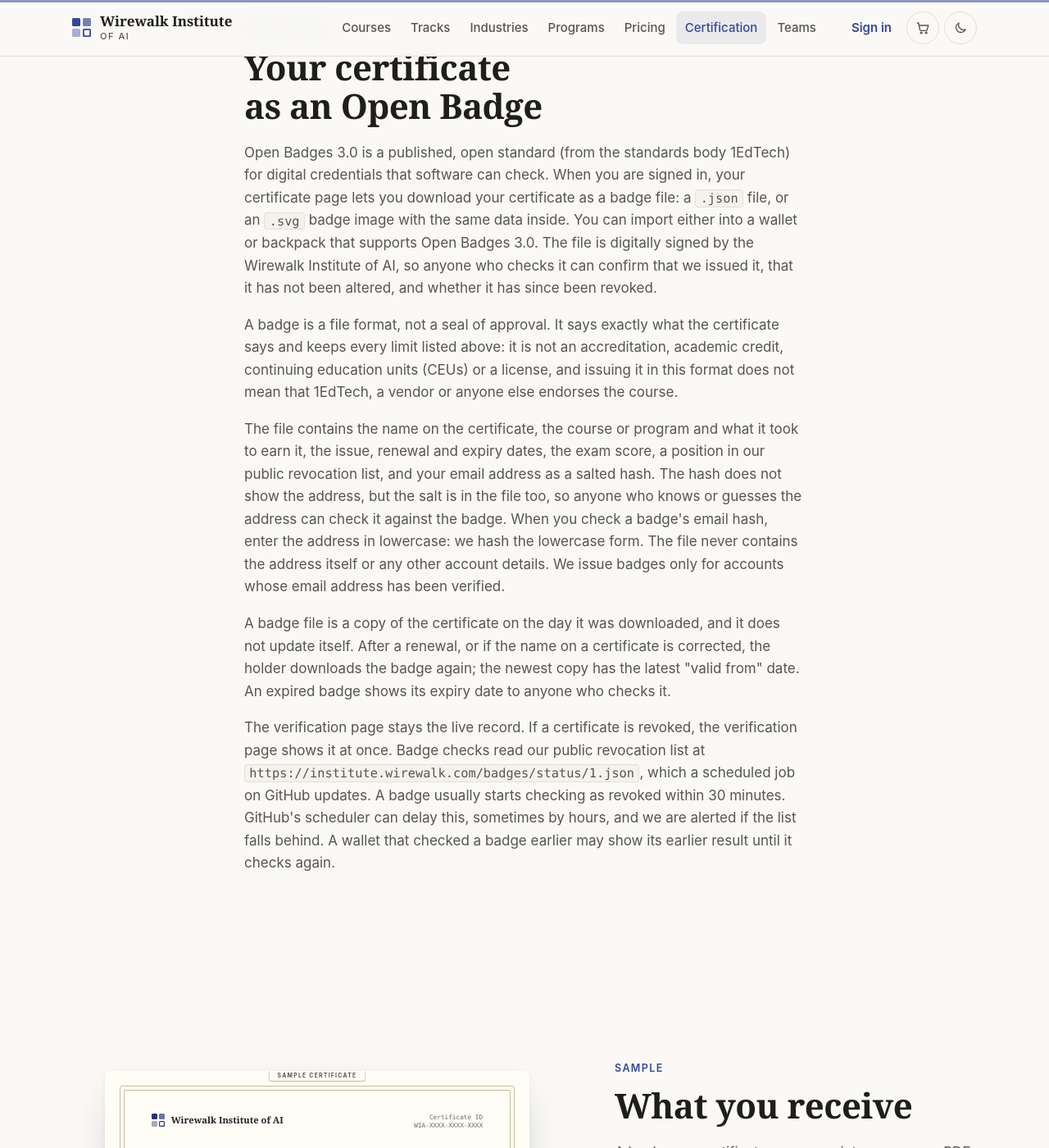
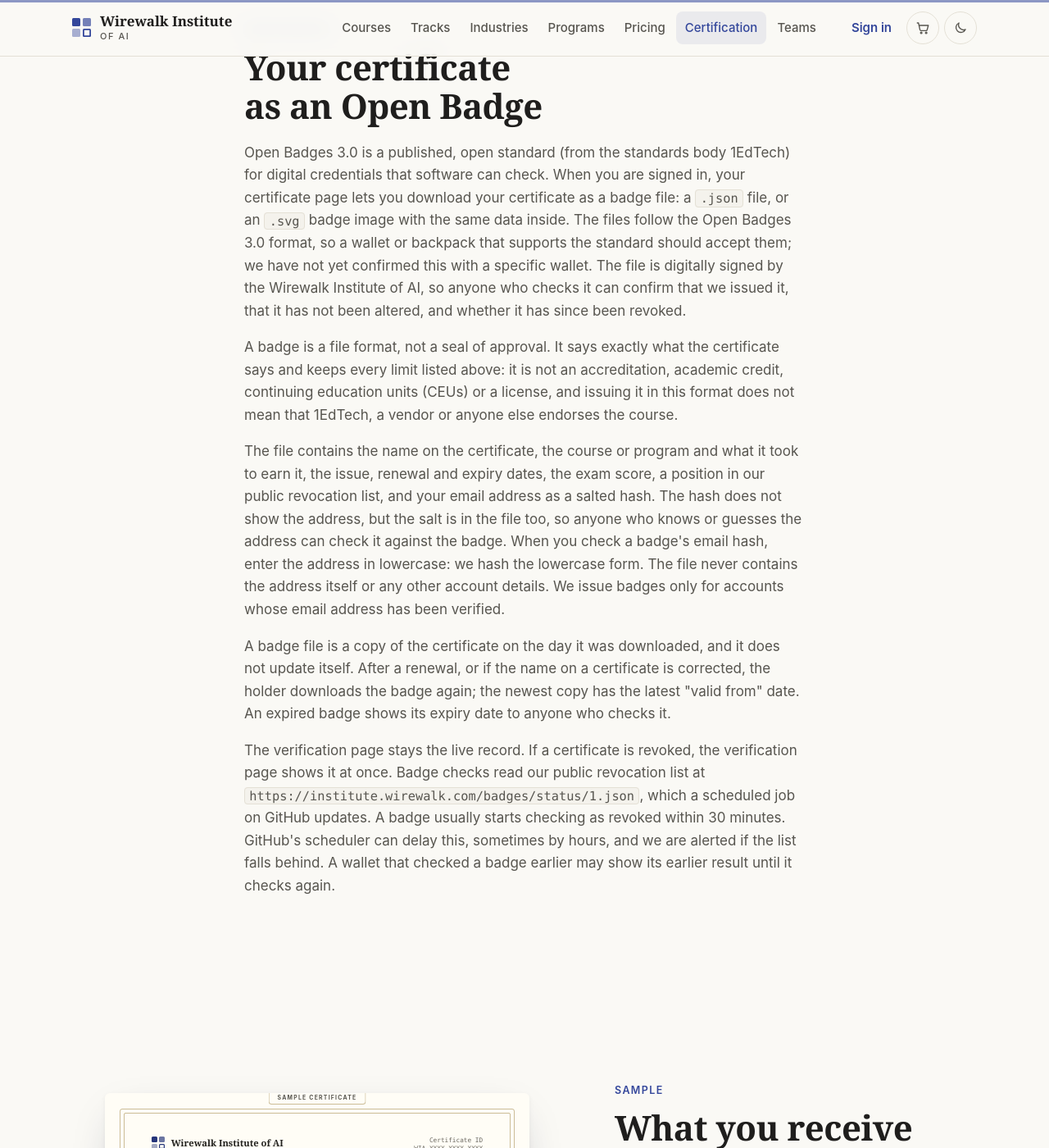
Before and after one commit to wirewalktech/institute-wirewalk, a Jekyll site: the page built from certification/index.html, in a window 1280 px wide and 1400 px high, scrolled down 3031 px. Shown: the whole window at 82% size. Built offline with Jekyll 4.4.1, drawn with Linux system fonts in a browser that asks for light colours.

Commit message:
Mobile overflow fixes (WIA-023): wrap long inline code URLs, fit header at 320px, program grid min width; certification wallet sentence matches evidence
Co-Authored-By: Claude Opus 5.5 (1M context) <noreply@anthropic.com>
Claude-Session: https://claude.ai/code/session_01KetSUkwHVRRgw5Hz5x9fwJ

```diff
--- a/assets/css/site.css
+++ b/assets/css/site.css
@@ -79,6 +79,7 @@ p{margin:0 0 1em}
 ul,ol{margin:0 0 1em;padding-left:1.2em}
 strong{font-weight:650}
 code{font-family:var(--mono);font-size:.9em;background:var(--alt);border:1px solid var(--ln);border-radius:4px;padding:.05em .35em}
+p code,li code,td code{overflow-wrap:anywhere}
 hr{border:0;border-top:1px solid var(--ln);margin:2.5em 0}
 ::selection{background:var(--acbg);color:var(--tx)}
 :focus-visible{outline:2px solid var(--ac);outline-offset:3px;border-radius:3px}
@@ -413,7 +414,7 @@ input::placeholder,textarea::placeholder{color:var(--tx3)}
 .vendors span{font-size:13px;padding:5px 9px;border:1px solid var(--ln);border-radius:6px;color:var(--tx2);background:var(--bg)}
 
 /* ---------- programs ---------- */
-.prog-list{display:grid;grid-template-columns:repeat(auto-fill,minmax(340px,1fr));gap:16px}
+.prog-list{display:grid;grid-template-columns:repeat(auto-fill,minmax(min(340px,100%),1fr));gap:16px}
 .prog{position:relative;display:flex;flex-direction:column;border:1px solid var(--ln);border-radius:var(--r2);background:var(--srf);padding:24px;transition:border-color .2s var(--e),box-shadow .25s var(--e)}
 .prog:hover{border-color:var(--acln);box-shadow:var(--shadow-l)}
 .prog .seal{width:44px;height:44px;border-radius:50%;border:1.5px solid var(--gold);display:grid;place-items:center;color:var(--gold);margin-bottom:16px;box-shadow:inset 0 0 0 3px var(--srf),inset 0 0 0 4px var(--goldln)}
@@ -607,3 +608,5 @@ td .price{white-space:nowrap}
 .industry-tile:hover{transform:none;box-shadow:none;border-color:var(--ln)}
 .industry-start{font-size:14.5px;line-height:1.6}
 .industry-start .code{display:inline-block;margin-top:6px;line-height:1.3;white-space:normal}
+/* [WIA-023] very narrow phones (320px): tighten the header so the actions fit */
+@media (max-width:359px){.hd-in{gap:6px}.hd-act{gap:2px}.icon-btn{width:34px;height:34px}.brand{gap:7px}}
--- a/certification/index.html
+++ b/certification/index.html
@@ -74,7 +74,7 @@ description: "How Wirewalk Institute of AI exams are run and scored, what a cert
   <div class="wrap-n">
     <p class="eyebrow">Open Badges</p>
     <h2 id="ob-h">Your certificate as an Open Badge</h2>
-    <p class="muted">Open Badges 3.0 is a published, open standard (from the standards body 1EdTech) for digital credentials that software can check. When you are signed in, your certificate page lets you download your certificate as a badge file: a <code>.json</code> file, or an <code>.svg</code> badge image with the same data inside. You can import either into a wallet or backpack that supports Open Badges 3.0. The file is digitally signed by the Wirewalk Institute of AI, so anyone who checks it can confirm that we issued it, that it has not been altered, and whether it has since been revoked.</p>
+    <p class="muted">Open Badges 3.0 is a published, open standard (from the standards body 1EdTech) for digital credentials that software can check. When you are signed in, your certificate page lets you download your certificate as a badge file: a <code>.json</code> file, or an <code>.svg</code> badge image with the same data inside. The files follow the Open Badges 3.0 format, so a wallet or backpack that supports the standard should accept them; we have not yet confirmed this with a specific wallet. The file is digitally signed by the Wirewalk Institute of AI, so anyone who checks it can confirm that we issued it, that it has not been altered, and whether it has since been revoked.</p>
     <p class="muted">A badge is a file format, not a seal of approval. It says exactly what the certificate says and keeps every limit listed above: it is not an accreditation, academic credit, continuing education units (CEUs) or a license, and issuing it in this format does not mean that 1EdTech, a vendor or anyone else endorses the course.</p>
     <p class="muted">The file contains the name on the certificate, the course or program and what it took to earn it, the issue, renewal and expiry dates, the exam score, a position in our public revocation list, and your email address as a salted hash. The hash does not show the address, but the salt is in the file too, so anyone who knows or guesses the address can check it against the badge. When you check a badge's email hash, enter the address in lowercase: we hash the lowercase form. The file never contains the address itself or any other account details. We issue badges only for accounts whose email address has been verified.</p>
     <p class="muted">A badge file is a copy of the certificate on the day it was downloaded, and it does not update itself. After a renewal, or if the name on a certificate is corrected, the holder downloads the badge again; the newest copy has the latest "valid from" date. An expired badge shows its expiry date to anyone who checks it.</p>
```
